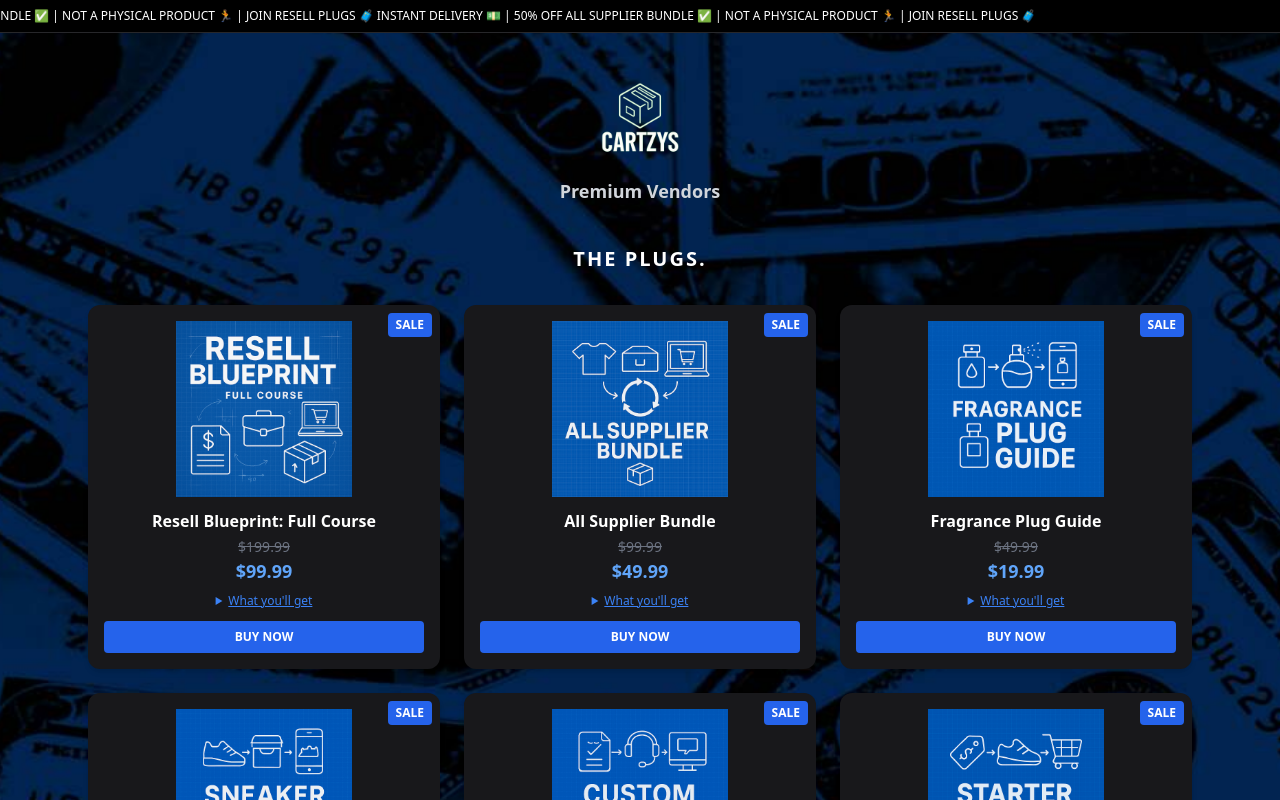
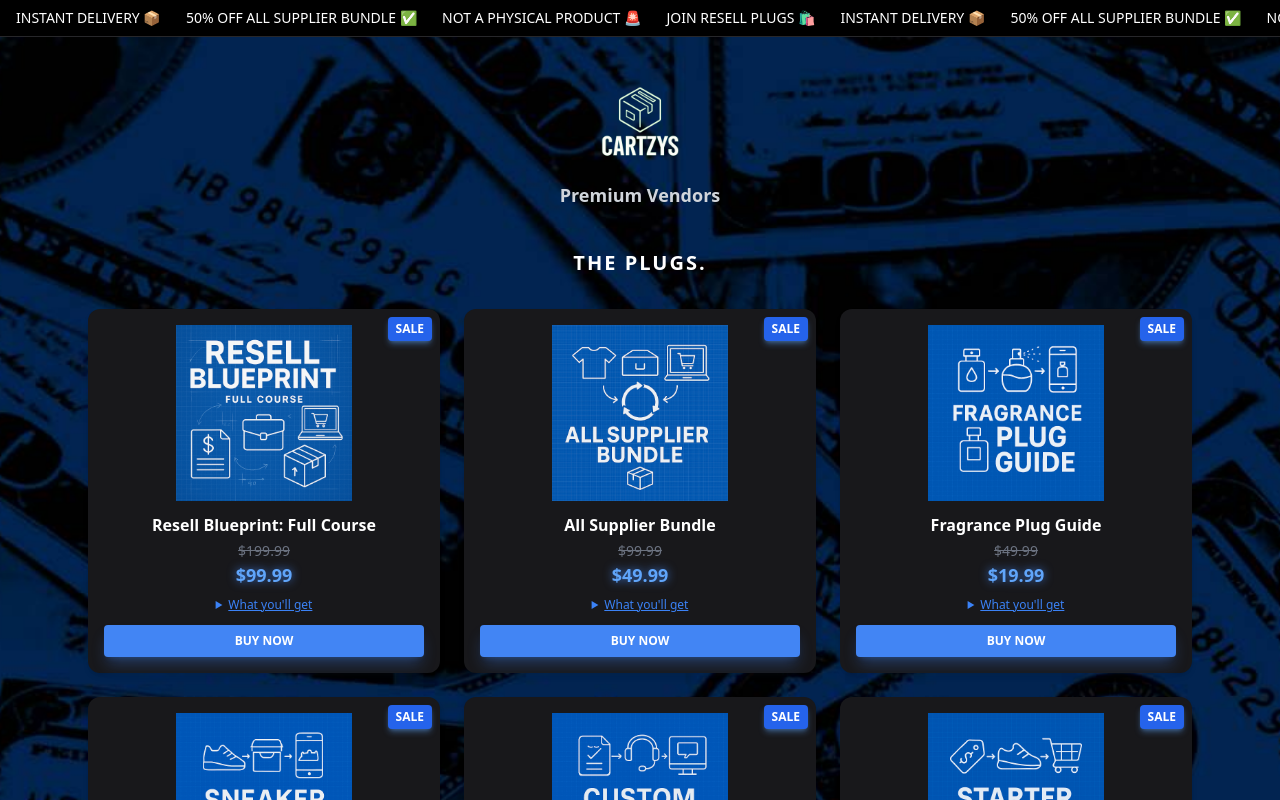
Before and after one commit to Lockz3116/cartzys-supply, a Next.js app: page / in a window 1280 px wide. Shown: the top 800 px of the page. Built offline with nearby package versions, Linux system fonts and the light colour scheme.

Commit message:
Update CartzysPage.jsx

```diff
--- a/src/CartzysPage.jsx
+++ b/src/CartzysPage.jsx
@@ -1,5 +1,5 @@
-// Fully working CartzysPage - now with fixed styled FAQ icons and full product set
-import React, { useState, useEffect } from 'react';
+// Fully working CartzysPage - with full product set, FAQs, marquee banner (cabSELLS style + blue theme w/ glow on everything)
+import React from 'react';
 import { HelpCircle, ChevronDown } from 'lucide-react';
 
 const products = [
@@ -91,21 +91,14 @@
 ];
 
 export default function CartzysPage() {
-  const [scrollOffset, setScrollOffset] = useState(0);
-  const banner = (' INSTANT DELIVERY 💵 | 50% OFF ALL SUPPLIER BUNDLE ✅ | NOT A PHYSICAL PRODUCT 🏃 | JOIN RESELL PLUGS 🧳 ').repeat(2);
-
-  useEffect(() => {
-    const interval = setInterval(() => {
-      setScrollOffset((prev) => (prev + 1) % (banner.length * 8));
-    }, 20);
-    return () => clearInterval(interval);
-  }, [banner.length]);
-
   return (
     <div className="relative text-white min-h-screen bg-[url('/images/bg-money.jpg')] bg-cover bg-center bg-no-repeat">
-      <div className="w-full bg-black text-xs py-2 overflow-hidden whitespace-nowrap border-b border-zinc-800">
-        <div style={{ transform: `translateX(-${scrollOffset}px)` }} className="inline-block min-w-full">
-          {banner}
+      <div className="w-full bg-black overflow-hidden border-b border-zinc-800">
+        <div className="animate-marquee whitespace-nowrap text-white text-xs sm:text-sm py-2">
+          <span className="inline-block px-4">
+            INSTANT DELIVERY 📦 &nbsp;&nbsp;&nbsp;&nbsp;&nbsp; 50% OFF ALL SUPPLIER BUNDLE ✅ &nbsp;&nbsp;&nbsp;&nbsp;&nbsp; NOT A PHYSICAL PRODUCT 🚨 &nbsp;&nbsp;&nbsp;&nbsp;&nbsp; JOIN RESELL PLUGS 🛍️ &nbsp;&nbsp;&nbsp;&nbsp;&nbsp;
+            INSTANT DELIVERY 📦 &nbsp;&nbsp;&nbsp;&nbsp;&nbsp; 50% OFF ALL SUPPLIER BUNDLE ✅ &nbsp;&nbsp;&nbsp;&nbsp;&nbsp; NOT A PHYSICAL PRODUCT 🚨 &nbsp;&nbsp;&nbsp;&nbsp;&nbsp; JOIN RESELL PLUGS 🛍️
+          </span>
         </div>
       </div>
 
@@ -119,17 +112,17 @@
         <div className="grid grid-cols-1 sm:grid-cols-2 md:grid-cols-3 gap-6">
           {products.map((p, idx) => (
             <div key={idx} className="bg-zinc-900 p-4 rounded-xl shadow-md text-center relative">
-              <div className="absolute top-2 right-2 bg-blue-600 text-xs text-white font-bold px-2 py-1 rounded">SALE</div>
+              <div className="absolute top-2 right-2 bg-blue-600 text-xs text-white font-bold px-2 py-1 rounded shadow-md shadow-blue-400/40">SALE</div>
               <img src={p.image} alt={p.title} className="w-full h-44 object-contain mb-3" />
               <h3 className="text-white font-bold text-md mb-1">{p.title}</h3>
               <p className="text-gray-500 text-sm line-through">{p.original}</p>
-              <p className="text-blue-400 text-lg font-bold">{p.price}</p>
+              <p className="text-blue-400 text-lg font-bold drop-shadow-[0_0_5px_rgba(66,133,244,0.8)]">{p.price}</p>
               <details className="text-xs mt-2 cursor-pointer">
                 <summary className="text-blue-500 underline">What you'll get</summary>
                 <p className="text-gray-400 mt-1">{p.details}</p>
               </details>
               <a href={p.stripe} target="_blank" rel="noreferrer">
-                <button className="w-full mt-3 bg-blue-600 hover:bg-blue-700 px-4 py-2 rounded font-semibold text-white text-xs uppercase">Buy Now</button>
+                <button className="w-full mt-3 bg-[#4285F4] hover:bg-blue-700 px-4 py-2 rounded font-semibold text-white text-xs uppercase shadow-lg shadow-blue-500/30">Buy Now</button>
               </a>
             </div>
           ))}
```
